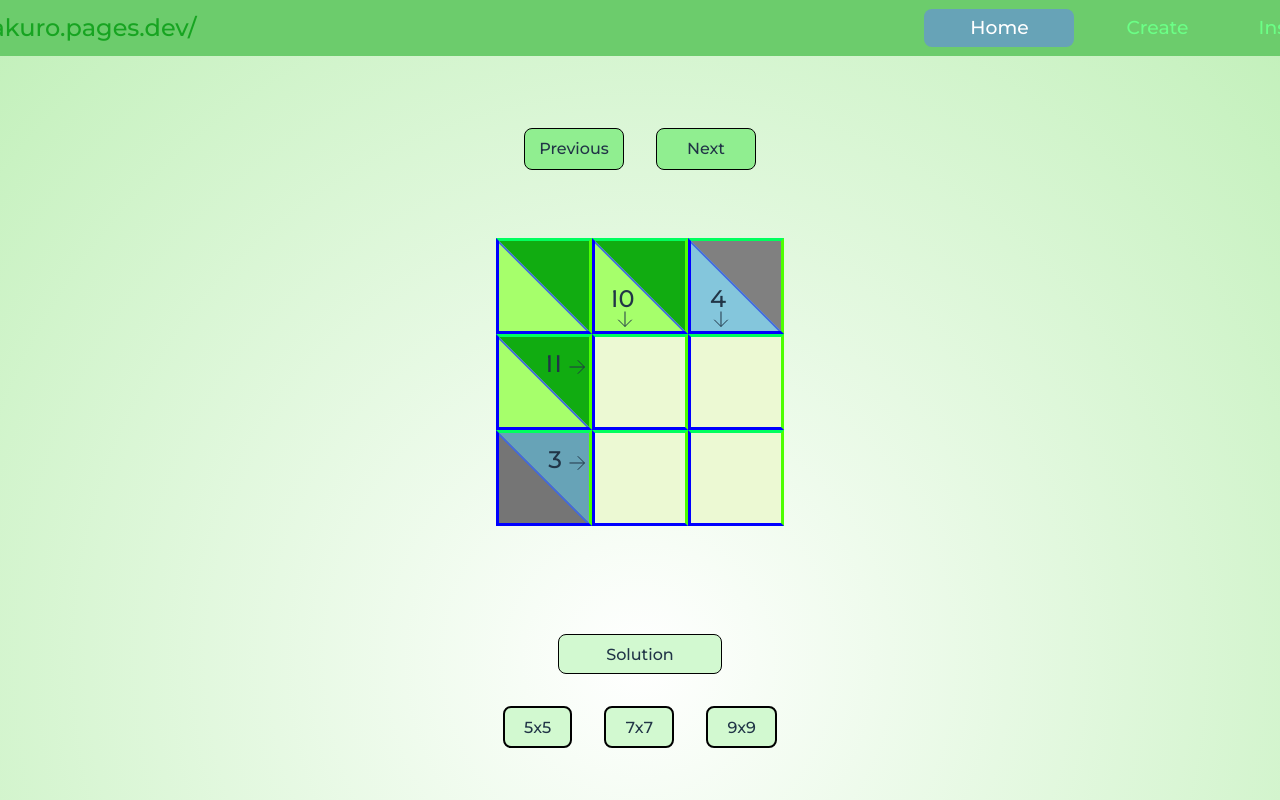
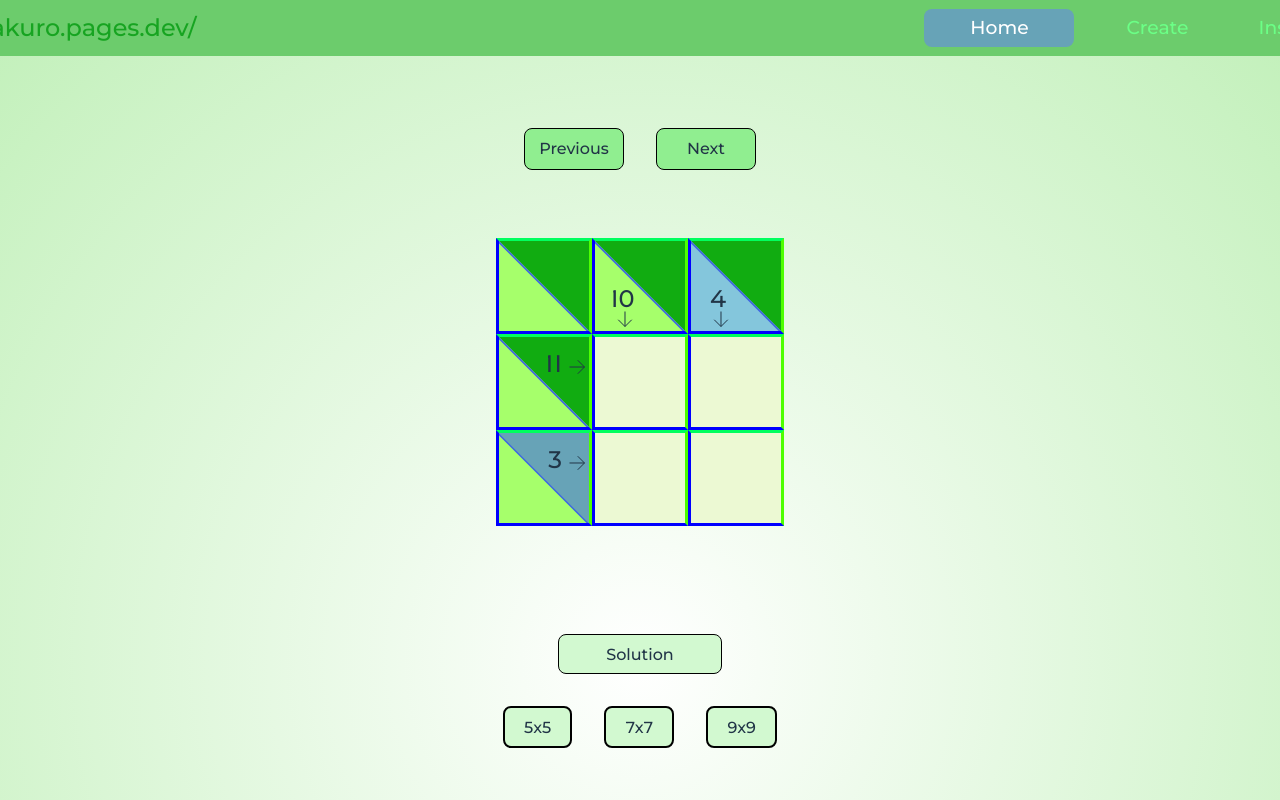
Before and after one commit to chohanac/kakuro, a React (Vite) app: page / in a window 1280 px wide. Shown: the top 800 px of the page. Built offline with nearby package versions, Linux system fonts and the light colour scheme; no server answers; the database is empty.

Commit message:
update styling for grid

```diff
--- a/src/components/Grid/Grid.scss
+++ b/src/components/Grid/Grid.scss
@@ -35,7 +35,7 @@
             }
 
             &--selected {
-                border-color: rgb(45, 45, 218);
+                border-color: rgb(45, 134, 218);
                 border-width: 4px;
             }
 
@@ -56,10 +56,6 @@
                 user-select: none;
 
                 background-color: rgb(17, 172, 17);
-            }
-
-            &--grey {
-                background-color: gray;
             }
 
             &--errors {
@@ -144,10 +140,6 @@
                 background-color: blue;
             }
 
-            &--grey {
-                background-color: rgb(117, 117, 117);
-            }
-
             &--hidden {
                 display: none;
             }
--- a/src/pages/PlayGrid/PlayGrid.scss
+++ b/src/pages/PlayGrid/PlayGrid.scss
@@ -43,11 +43,7 @@
         &--hide {
             visibility: hidden;
         }
-
-
     }
-
-
 
     .group {
         display: flex;
@@ -67,8 +63,6 @@
 
 }
 
-
-
 .user-grid {
     display: flex;
     gap: 3rem;
@@ -86,10 +80,6 @@
 
 .main-grid {
     margin-top: 2rem;
-
-    &--three {
-        // background-color: orange;
-    }
 
     &--five {
         margin-top: 4rem;
@@ -116,8 +106,6 @@ form {
     input {
         margin-left: 1rem;
     }
-
-
 }
 
 .playgrid-form {
```
